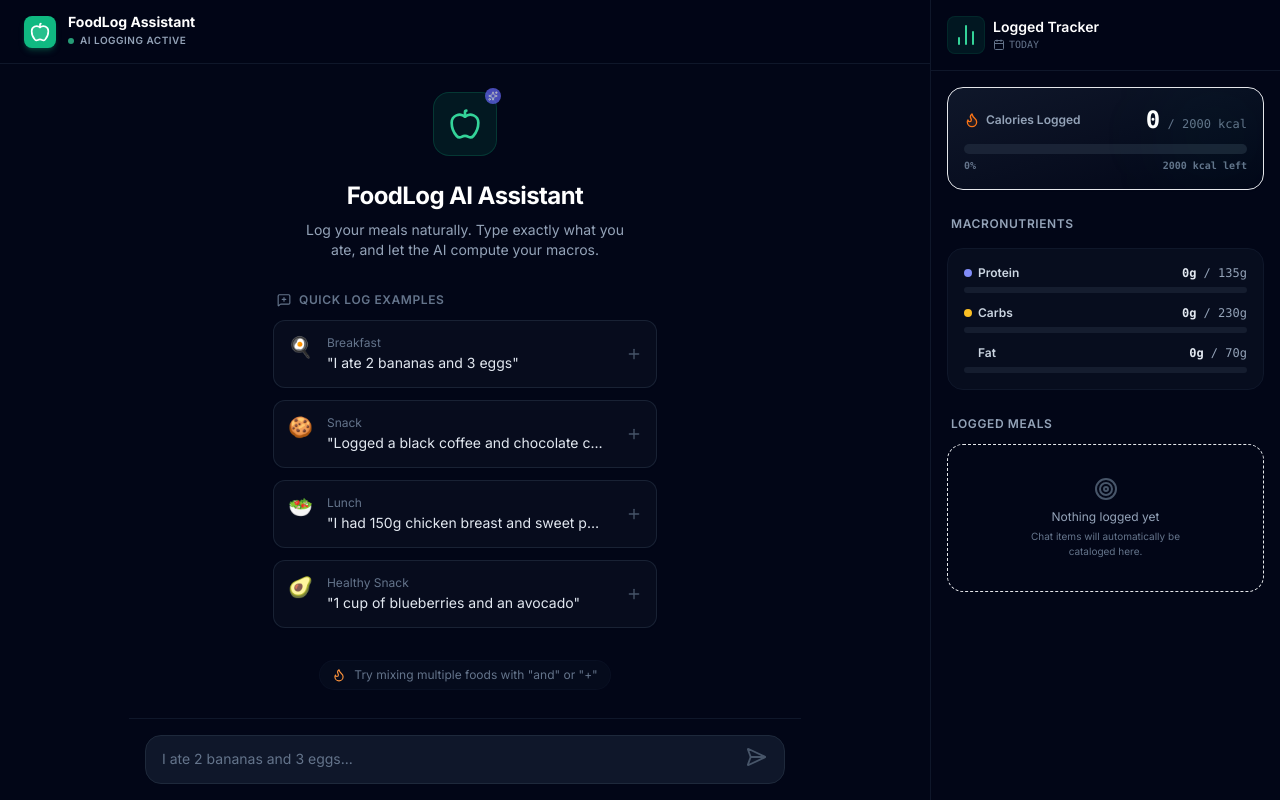
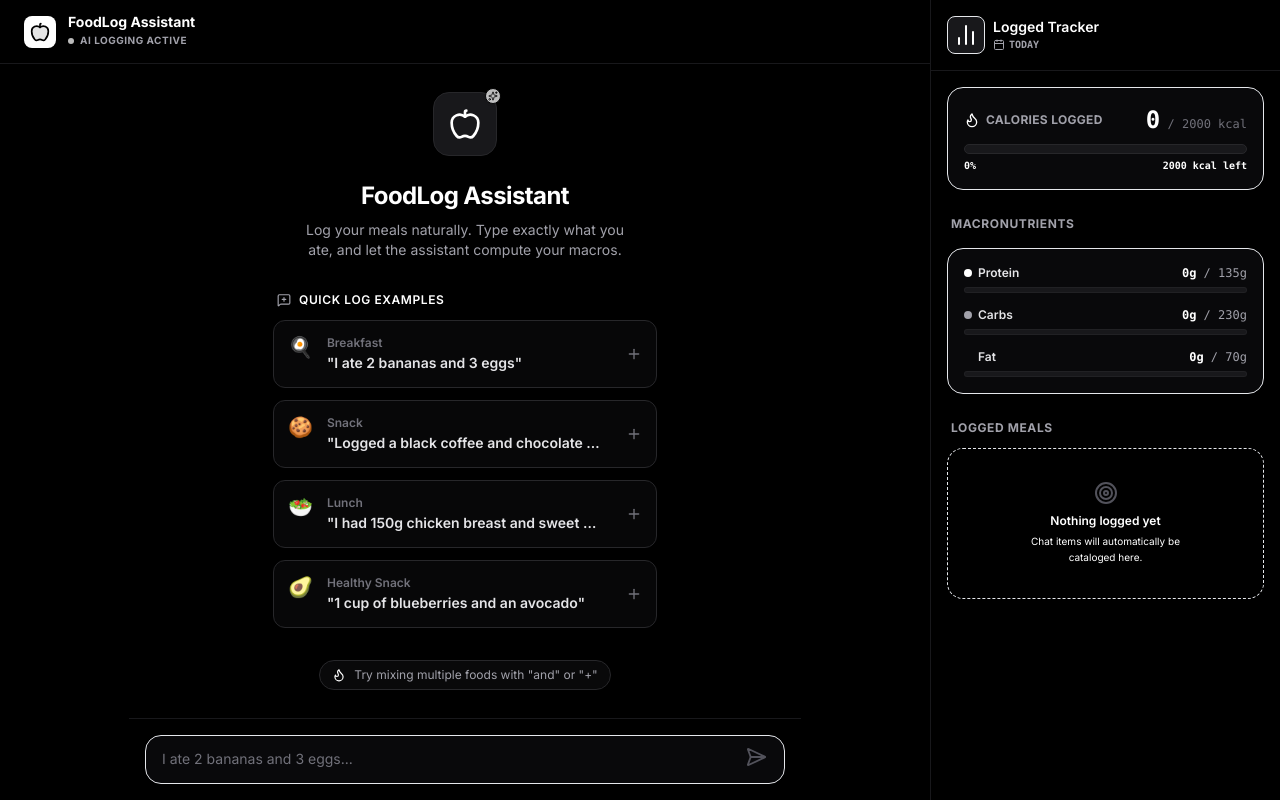
Before and after one commit to Rohan0639/FoodLog, a React (Vite) app in the folder frontend/: page / in a window 1280 px wide. Built offline with nearby package versions, Linux system fonts and the light colour scheme.

Commit message:
Update frontend theme to monochromatic high-contrast black and white

```diff
--- a/frontend/src/App.tsx
+++ b/frontend/src/App.tsx
@@ -64,12 +64,12 @@
         // Successful parsing
         setFoods((prev) => [...prev, ...parsed]);
 
-        // Trigger celebratory confetti effect
+        // Trigger celebratory monochrome confetti effect
         confetti({
           particleCount: 80,
           spread: 60,
           origin: { y: 0.85 },
-          colors: ['#10b981', '#34d399', '#6ee7b7', '#6366f1']
+          colors: ['#ffffff', '#e4e4e7', '#a1a1aa', '#52525b']
         });
 
         const totalCalories = parsed.reduce((acc, curr) => acc + curr.calories, 0);
@@ -115,22 +115,22 @@
   };
 
   return (
-    <div className="flex flex-row h-screen w-full overflow-hidden bg-slate-950">
+    <div className="flex flex-row h-screen w-full overflow-hidden bg-black text-white">
 
       {/* LEFT AREA: Chat container */}
       <div className="flex-1 flex flex-col h-full overflow-hidden relative">
 
         {/* Chat Header */}
-        <header className="h-16 border-b border-slate-900 px-6 flex items-center justify-between bg-slate-950/85 backdrop-blur-md shrink-0 z-20">
+        <header className="h-16 border-b border-zinc-900 px-6 flex items-center justify-between bg-black/90 backdrop-blur-md shrink-0 z-20">
           <div className="flex items-center gap-3">
-            <div className="w-8 h-8 rounded-lg bg-emerald-500 flex items-center justify-center text-white shadow-md shadow-emerald-500/25">
-              <Apple className="w-5 h-5 fill-white/10" />
+            <div className="w-8 h-8 rounded-lg bg-white flex items-center justify-center text-black shadow">
+              <Apple className="w-5 h-5 fill-black/10" />
             </div>
             <div>
               <h1 className="text-sm font-bold text-white leading-none">FoodLog Assistant</h1>
               <div className="flex items-center gap-1.5 mt-1">
-                <span className="w-1.5 h-1.5 rounded-full bg-emerald-400 animate-pulse" />
-                <span className="text-[10px] text-slate-400 font-semibold uppercase tracking-wider">AI Logging Active</span>
+                <span className="w-1.5 h-1.5 rounded-full bg-white animate-pulse" />
+                <span className="text-[10px] text-zinc-400 font-bold uppercase tracking-wider">AI Logging Active</span>
               </div>
             </div>
           </div>
@@ -138,12 +138,12 @@
           {/* Collapsible Mobile Dashboard Trigger */}
           <button
             onClick={() => setIsDashboardOpenMobile(!isDashboardOpenMobile)}
-            className="lg:hidden p-2 rounded-xl border border-slate-800 bg-slate-900/60 text-slate-300 hover:text-white flex items-center gap-1.5 shadow-sm active:scale-95 transition-all duration-150"
+            className="lg:hidden p-2 rounded-xl border border-zinc-850 bg-zinc-900/80 text-zinc-350 hover:text-white flex items-center gap-1.5 shadow-sm active:scale-95 transition-all duration-150"
           >
-            <BarChart2 className="w-4.5 h-4.5 text-emerald-400" />
-            <span className="text-xs font-semibold">Stats</span>
+            <BarChart2 className="w-4.5 h-4.5 text-white" />
+            <span className="text-xs font-bold">Stats</span>
             {foods.length > 0 && (
-              <span className="w-2 h-2 rounded-full bg-indigo-500 shrink-0" />
+              <span className="w-2 h-2 rounded-full bg-white shrink-0" />
             )}
           </button>
         </header>
@@ -197,15 +197,15 @@
           {/* Overlay click to close backdrop */}
           <div
             onClick={() => setIsDashboardOpenMobile(false)}
-            className="absolute inset-0 bg-slate-950/70 backdrop-blur-sm transition-opacity duration-300"
+            className="absolute inset-0 bg-black/85 backdrop-blur-sm transition-opacity duration-300"
           />
 
           {/* Slider content */}
-          <div className="relative w-80 max-w-[85%] h-full bg-slate-950 border-l border-slate-900 shadow-2xl flex flex-col animate-slide-up">
+          <div className="relative w-80 max-w-[85%] h-full bg-black border-l border-zinc-900 shadow-2xl flex flex-col animate-slide-up">
             {/* Close button inside mobile slide-over drawer */}
             <button
               onClick={() => setIsDashboardOpenMobile(false)}
-              className="absolute top-4 right-4 p-1.5 rounded-lg border border-slate-800 bg-slate-900 text-slate-400 hover:text-white z-25 transition-all duration-200"
+              className="absolute top-4 right-4 p-1.5 rounded-lg border border-zinc-850 bg-zinc-900 text-zinc-400 hover:text-white z-25 transition-all duration-200"
             >
               <X className="w-4 h-4" />
             </button>
--- a/frontend/src/components/ChatInput.tsx
+++ b/frontend/src/components/ChatInput.tsx
@@ -43,9 +43,9 @@
   return (
     <form
       onSubmit={handleSubmit}
-      className="p-4 bg-slate-950 border-t border-slate-900 flex gap-2 items-end max-w-2xl mx-auto w-full"
+      className="p-4 bg-black border-t border-zinc-900 flex gap-2 items-end max-w-2xl mx-auto w-full"
     >
-      <div className="relative flex-1 flex items-center bg-slate-900 border border-slate-800 rounded-2xl focus-within:border-emerald-500/50 focus-within:ring-2 focus-within:ring-emerald-500/10 transition-all duration-200">
+      <div className="relative flex-1 flex items-center bg-zinc-950 border border-zinc-850 rounded-2xl focus-within:border-white focus-within:ring-2 focus-within:ring-white/10 transition-all duration-200">
         <textarea
           ref={textareaRef}
           value={inputText}
@@ -54,7 +54,7 @@
           placeholder="I ate 2 bananas and 3 eggs..."
           rows={1}
           disabled={disabled}
-          className="w-full pl-4 pr-12 py-3 bg-transparent text-sm text-slate-100 placeholder-slate-500 focus:outline-none resize-none max-h-40 min-h-[44px] leading-relaxed self-center align-middle"
+          className="w-full pl-4 pr-12 py-3 bg-transparent text-sm text-white placeholder-zinc-500 focus:outline-none resize-none max-h-40 min-h-[44px] leading-relaxed self-center align-middle"
         />
 
         <button
@@ -62,8 +62,8 @@
           disabled={!inputText.trim() || disabled}
           className={`absolute right-2.5 bottom-2 w-9 h-9 rounded-xl flex items-center justify-center transition-all duration-200 ${
             inputText.trim() && !disabled
-              ? 'bg-emerald-500 text-white shadow-md shadow-emerald-500/10 hover:bg-emerald-600 scale-100 hover:scale-105 active:scale-95'
-              : 'text-slate-600 cursor-not-allowed bg-transparent scale-90'
+              ? 'bg-white text-black shadow hover:bg-zinc-200 scale-100 hover:scale-105 active:scale-95'
+              : 'text-zinc-600 cursor-not-allowed bg-transparent scale-90'
           }`}
         >
           <SendHorizontal className="w-4.5 h-4.5" />
--- a/frontend/src/components/EmptyState.tsx
+++ b/frontend/src/components/EmptyState.tsx
@@ -17,26 +17,26 @@
     <div className="flex flex-col items-center justify-center text-center p-8 py-16 h-full max-w-md mx-auto animate-slide-up">
       {/* Visual Icon */}
       <div className="relative mb-6">
-        <div className="w-16 h-16 rounded-2xl bg-emerald-500/10 flex items-center justify-center border border-emerald-500/20 text-emerald-400">
+        <div className="w-16 h-16 rounded-2xl bg-zinc-900 flex items-center justify-center border border-zinc-800 text-white shadow-sm">
           <Apple className="w-8 h-8" />
         </div>
-        <div className="absolute -top-1 -right-1 w-4 h-4 bg-indigo-500 rounded-full flex items-center justify-center animate-pulse">
-          <Sparkles className="w-2.5 h-2.5 text-white" />
+        <div className="absolute -top-1 -right-1 w-4 h-4 bg-white rounded-full flex items-center justify-center animate-pulse border border-black shadow">
+          <Sparkles className="w-2.5 h-2.5 text-black" />
         </div>
       </div>
 
       {/* Hero Title */}
       <h2 className="text-2xl font-bold tracking-tight text-white mb-2 font-sans">
-        FoodLog AI Assistant
+        FoodLog Assistant
       </h2>
-      <p className="text-sm text-slate-400 mb-8 max-w-xs">
-        Log your meals naturally. Type exactly what you ate, and let the AI compute your macros.
+      <p className="text-sm text-zinc-400 mb-8 max-w-xs">
+        Log your meals naturally. Type exactly what you ate, and let the assistant compute your macros.
       </p>
 
       {/* Suggested prompts */}
       <div className="w-full space-y-3">
-        <div className="flex items-center gap-2 text-xs font-semibold text-slate-500 uppercase tracking-wider mb-1 px-1 justify-start">
-          <MessageSquarePlus className="w-3.5 h-3.5" />
+        <div className="flex items-center gap-2 text-xs font-semibold text-zinc-450 uppercase tracking-wider mb-1 px-1 justify-start">
+          <MessageSquarePlus className="w-3.5 h-3.5 text-zinc-400" />
           <span>Quick Log Examples</span>
         </div>
 
@@ -44,20 +44,20 @@
           <button
             key={index}
             onClick={() => onSelectSuggestion(suggestion.text)}
-            className="w-full text-left p-3.5 rounded-xl border border-slate-800/80 bg-slate-900/40 hover:bg-slate-850 hover:border-slate-700/80 transition-all duration-200 group flex items-start gap-3.5 shadow-sm"
+            className="w-full text-left p-3.5 rounded-xl border border-zinc-800 bg-zinc-900/30 hover:bg-zinc-900 hover:border-zinc-700 transition-all duration-200 group flex items-start gap-3.5 shadow-sm"
           >
             <span className="text-xl leading-none pt-0.5" role="img" aria-label="emoji">
               {suggestion.icon}
             </span>
             <div className="flex-1 min-w-0">
-              <p className="text-xs font-medium text-slate-500 mb-0.5">
+              <p className="text-xs font-semibold text-zinc-500 mb-0.5">
                 {suggestion.category}
               </p>
-              <p className="text-sm font-medium text-slate-200 group-hover:text-emerald-400 transition-colors truncate">
+              <p className="text-sm font-semibold text-zinc-200 group-hover:text-white transition-colors truncate">
                 "{suggestion.text}"
               </p>
             </div>
-            <span className="self-center text-slate-600 group-hover:text-emerald-400 transition-colors pl-2">
+            <span className="self-center text-zinc-500 group-hover:text-white transition-colors pl-2">
               <Plus className="w-4 h-4" />
             </span>
           </button>
@@ -65,8 +65,8 @@
       </div>
 
       {/* Tips footer */}
-      <div className="mt-8 flex items-center gap-2 text-xs text-slate-500 bg-slate-900/30 px-3 py-1.5 rounded-full border border-slate-900/50">
-        <Flame className="w-3.5 h-3.5 text-orange-400" />
+      <div className="mt-8 flex items-center gap-2 text-xs text-zinc-400 bg-zinc-900/40 px-3 py-1.5 rounded-full border border-zinc-800">
+        <Flame className="w-3.5 h-3.5 text-white" />
         <span>Try mixing multiple foods with "and" or "+"</span>
       </div>
     </div>
--- a/frontend/src/components/NutritionDashboard.tsx
+++ b/frontend/src/components/NutritionDashboard.tsx
@@ -28,16 +28,16 @@
   const fatPercent = Math.min(Math.round((totalFat / dailyGoal.fat) * 105) / 105, 1);
 
   return (
-    <div className="w-full h-full flex flex-col bg-slate-950 text-slate-100 border-l border-slate-900 overflow-hidden font-sans">
+    <div className="w-full h-full flex flex-col bg-black text-white border-l border-zinc-900 overflow-hidden font-sans">
       {/* Dashboard Header */}
-      <div className="p-4 border-b border-slate-900 flex justify-between items-center bg-slate-950/80 sticky top-0 backdrop-blur-md z-10">
+      <div className="p-4 border-b border-zinc-900 flex justify-between items-center bg-black/85 sticky top-0 backdrop-blur-md z-10">
         <div className="flex items-center gap-2">
-          <div className="p-1.5 rounded-lg bg-emerald-500/10 text-emerald-400 border border-emerald-500/10">
+          <div className="p-1.5 rounded-lg bg-zinc-900 text-white border border-zinc-850">
             <BarChart2 className="w-4.5 h-4.5" />
           </div>
           <div>
             <h3 className="font-semibold text-sm text-white leading-tight">Logged Tracker</h3>
-            <p className="text-[10px] text-slate-500 flex items-center gap-1 mt-0.5 font-mono uppercase">
+            <p className="text-[10px] text-zinc-400 flex items-center gap-1 mt-0.5 font-mono uppercase font-bold">
               <Calendar className="w-3 h-3" />
               Today
             </p>
@@ -48,7 +48,7 @@
           <button
             onClick={onClearAll}
             title="Clear all logged items"
-            className="text-xs text-slate-500 hover:text-rose-400 hover:bg-rose-500/5 px-2.5 py-1.5 rounded-lg border border-slate-900 hover:border-rose-500/10 transition-all duration-200 flex items-center gap-1.5"
+            className="text-xs text-zinc-450 hover:text-white hover:bg-zinc-900 px-2.5 py-1.5 rounded-lg border border-zinc-900 hover:border-zinc-800 transition-all duration-200 flex items-center gap-1.5"
           >
             <RefreshCw className="w-3.5 h-3.5" />
             <span>Reset</span>
@@ -59,28 +59,26 @@
       <div className="flex-1 overflow-y-auto p-4 space-y-5">
 
         {/* Calorie Stats Card */}
-        <div className="p-4 rounded-2xl bg-gradient-to-br from-slate-900 to-slate-950 border border-slate-850 shadow-sm relative overflow-hidden">
-          <div className="absolute top-0 right-0 w-24 h-24 bg-emerald-500/5 rounded-full blur-2xl pointer-events-none" />
-
+        <div className="p-4 rounded-2xl bg-zinc-950 border border-zinc-850 shadow-sm relative overflow-hidden">
           <div className="flex justify-between items-baseline mb-2">
-            <span className="text-xs font-semibold text-slate-400 flex items-center gap-1.5">
-              <Flame className="w-4 h-4 text-orange-500 fill-orange-500/10" />
+            <span className="text-xs font-bold text-zinc-400 flex items-center gap-1.5 uppercase tracking-wide">
+              <Flame className="w-4 h-4 text-white" />
               Calories Logged
             </span>
             <div className="text-right">
               <span className="text-2xl font-bold text-white font-mono">{totalCalories}</span>
-              <span className="text-xs text-slate-500 font-mono"> / {dailyGoal.calories} kcal</span>
+              <span className="text-xs text-zinc-500 font-mono"> / {dailyGoal.calories} kcal</span>
             </div>
           </div>
 
           {/* Progress Bar */}
-          <div className="w-full h-2.5 bg-slate-800/80 rounded-full overflow-hidden mb-1">
+          <div className="w-full h-2.5 bg-zinc-900 rounded-full overflow-hidden mb-1 border border-zinc-800">
             <div
-              className="h-full bg-gradient-to-r from-emerald-500 to-teal-500 transition-all duration-500 rounded-full"
+              className="h-full bg-white transition-all duration-500 rounded-full"
               style={{ width: `${calPercent * 100}%` }}
             />
           </div>
-          <div className="flex justify-between text-[10px] text-slate-500 font-semibold font-mono">
+          <div className="flex justify-between text-[10px] text-zinc-450 font-bold font-mono">
             <span>{Math.round(calPercent * 100)}%</span>
             <span>{Math.max(0, dailyGoal.calories - totalCalories)} kcal left</span>
           </div>
@@ -88,25 +86,25 @@
 
         {/* Macro Progress Bars */}
         <div className="space-y-3.5">
-          <span className="text-xs font-semibold text-slate-400 uppercase tracking-wider px-1">
+          <span className="text-xs font-bold text-zinc-400 uppercase tracking-wider px-1">
             Macronutrients
           </span>
 
-          <div className="space-y-3 bg-slate-900/40 border border-slate-900 rounded-2xl p-4">
+          <div className="space-y-3.5 bg-zinc-950 border border-zinc-850 rounded-2xl p-4">
             {/* Protein */}
             <div>
               <div className="flex justify-between text-xs mb-1.5">
-                <span className="font-semibold text-slate-300 flex items-center gap-1.5">
-                  <span className="w-2 h-2 rounded-full bg-indigo-400" />
+                <span className="font-semibold text-zinc-200 flex items-center gap-1.5">
+                  <span className="w-2 h-2 rounded-full bg-white" />
                   Protein
                 </span>
-                <span className="text-slate-400 font-mono">
-                  <strong className="text-slate-200">{totalProtein}g</strong> / {dailyGoal.protein}g
+                <span className="text-zinc-400 font-mono font-medium">
+                  <strong className="text-white">{totalProtein}g</strong> / {dailyGoal.protein}g
                 </span>
               </div>
-              <div className="w-full h-1.5 bg-slate-800/60 rounded-full overflow-hidden">
+              <div className="w-full h-1.5 bg-zinc-900 rounded-full overflow-hidden border border-zinc-800/60">
                 <div
-                  className="h-full bg-indigo-500 transition-all duration-500 rounded-full"
+                  className="h-full bg-white transition-all duration-500 rounded-full"
                   style={{ width: `${proPercent * 100}%` }}
                 />
               </div>
@@ -115,17 +113,17 @@
             {/* Carbs */}
             <div>
               <div className="flex justify-between text-xs mb-1.5">
-                <span className="font-semibold text-slate-300 flex items-center gap-1.5">
-                  <span className="w-2 h-2 rounded-full bg-amber-400" />
+                <span className="font-semibold text-zinc-200 flex items-center gap-1.5">
+                  <span className="w-2 h-2 rounded-full bg-zinc-400" />
                   Carbs
                 </span>
-                <span className="text-slate-400 font-mono">
-                  <strong className="text-slate-200">{totalCarbs}g</strong> / {dailyGoal.carbs}g
+                <span className="text-zinc-400 font-mono font-medium">
+                  <strong className="text-white">{totalCarbs}g</strong> / {dailyGoal.carbs}g
                 </span>
               </div>
-              <div className="w-full h-1.5 bg-slate-800/60 rounded-full overflow-hidden">
+              <div className="w-full h-1.5 bg-zinc-900 rounded-full overflow-hidden border border-zinc-800/60">
                 <div
-                  className="h-full bg-amber-500 transition-all duration-500 rounded-full"
+                  className="h-full bg-zinc-400 transition-all duration-500 rounded-full"
                   style={{ width: `${carbPercent * 100}%` }}
                 />
               </div>
@@ -134,17 +132,17 @@
             {/* Fat */}
             <div>
               <div className="flex justify-between text-xs mb-1.5">
-                <span className="font-semibold text-slate-300 flex items-center gap-1.5">
-                  <span className="w-2 h-2 rounded-full bg-rose-450" />
+                <span className="font-semibold text-zinc-200 flex items-center gap-1.5">
+                  <span className="w-2 h-2 rounded-full bg-zinc-650" />
                   Fat
                 </span>
-                <span className="text-slate-400 font-mono">
-                  <strong className="text-slate-200">{totalFat}g</strong> / {dailyGoal.fat}g
+                <span className="text-zinc-400 font-mono font-medium">
+                  <strong className="text-white">{totalFat}g</strong> / {dailyGoal.fat}g
                 </span>
               </div>
-              <div className="w-full h-1.5 bg-slate-800/60 rounded-full overflow-hidden">
+              <div className="w-full h-1.5 bg-zinc-900 rounded-full overflow-hidden border border-zinc-800/60">
                 <div
-                  className="h-full bg-rose-500 transition-all duration-500 rounded-full"
+                  className="h-full bg-zinc-650 transition-all duration-500 rounded-full"
                   style={{ width: `${fatPercent * 100}%` }}
                 />
               </div>
@@ -154,15 +152,15 @@
 
         {/* Log History */}
         <div className="space-y-2.5">
-          <span className="text-xs font-semibold text-slate-400 uppercase tracking-wider px-1">
+          <span className="text-xs font-bold text-zinc-400 uppercase tracking-wider px-1">
             Logged Meals
           </span>
 
           {foods.length === 0 ? (
-            <div className="flex flex-col items-center justify-center p-8 border border-dashed border-slate-850 rounded-2xl text-center">
-              <Target className="w-6 h-6 text-slate-600 mb-2" />
-              <p className="text-xs text-slate-400 font-medium">Nothing logged yet</p>
-              <p className="text-[10px] text-slate-500 mt-1 max-w-[150px]">
+            <div className="flex flex-col items-center justify-center p-8 border border-dashed border-zinc-850 rounded-2xl text-center">
+              <Target className="w-6 h-6 text-zinc-600 mb-2" />
+              <p className="text-xs text-zinc-450 font-semibold">Nothing logged yet</p>
+              <p className="text-[10px] text-zinc-550 mt-1 max-w-[150px] font-medium leading-relaxed">
                 Chat items will automatically be cataloged here.
               </p>
             </div>
@@ -171,23 +169,23 @@
               {foods.map((food) => (
                 <div
                   key={food.id}
-                  className="flex items-center justify-between p-3 rounded-xl border border-slate-900 bg-slate-900/30 hover:border-slate-850 hover:bg-slate-900/50 group transition-all duration-150"
+                  className="flex items-center justify-between p-3 rounded-xl border border-zinc-900 bg-zinc-950 hover:border-zinc-800 hover:bg-zinc-900 group transition-all duration-150"
                 >
                   <div className="min-w-0 pr-2">
-                    <p className="text-xs font-semibold text-slate-200 truncate">
+                    <p className="text-xs font-bold text-zinc-200 truncate">
                       {food.name}
                     </p>
-                    <p className="text-[10px] text-slate-500 mt-0.5 font-medium">
+                    <p className="text-[10px] text-zinc-455 mt-0.5 font-bold font-mono">
                       {food.quantity} {food.unit} • P: {food.protein}g C: {food.carbs}g F: {food.fat}g
                     </p>
                   </div>
                   <div className="flex items-center gap-2 shrink-0">
-                    <span className="text-xs font-bold text-slate-300 bg-slate-900 border border-slate-800/80 px-2 py-0.5 rounded font-mono">
+                    <span className="text-xs font-bold text-white bg-zinc-900 border border-zinc-800 px-2 py-0.5 rounded font-mono">
                       +{food.calories}
                     </span>
                     <button
                       onClick={() => onRemoveFood(food.id)}
-                      className="p-1 text-slate-650 hover:text-rose-450 hover:bg-rose-500/5 rounded-lg opacity-0 group-hover:opacity-100 transition-all duration-150"
+                      className="p-1.5 text-zinc-550 hover:text-white hover:bg-zinc-800 rounded-lg opacity-0 group-hover:opacity-100 transition-all duration-150"
                       title="Remove food item"
                     >
                       <Trash2 className="w-3.5 h-3.5" />
--- a/frontend/src/index.css
+++ b/frontend/src/index.css
@@ -4,10 +4,7 @@
 
 @layer base {
   body {
-    @apply bg-slate-950 text-slate-100 antialiased font-sans m-0 p-0 overflow-hidden h-screen;
-    background-image:
-      radial-gradient(at 0% 0%, rgba(16, 185, 129, 0.05) 0px, transparent 50%),
-      radial-gradient(at 100% 0%, rgba(99, 102, 241, 0.05) 0px, transparent 50%);
+    @apply bg-black text-white antialiased font-sans m-0 p-0 overflow-hidden h-screen;
   }
 
   #root {
@@ -17,8 +14,8 @@
 
 /* Custom scrollbar styling for a cleaner look */
 ::-webkit-scrollbar {
-  width: 6px;
-  height: 6px;
+  width: 5px;
+  height: 5px;
 }
 
 ::-webkit-scrollbar-track {
@@ -26,25 +23,25 @@
 }
 
 ::-webkit-scrollbar-thumb {
-  background: rgba(148, 163, 184, 0.15);
+  background: rgba(255, 255, 255, 0.15);
   border-radius: 9999px;
 }
 
 ::-webkit-scrollbar-thumb:hover {
-  background: rgba(148, 163, 184, 0.3);
+  background: rgba(255, 255, 255, 0.3);
 }
 
-/* Custom styling for glassmorphism panels */
+/* Custom styling for glassmorphism panels - strictly black and white */
 .glass {
-  background: rgba(15, 23, 42, 0.65);
+  background: rgba(10, 10, 10, 0.8);
   backdrop-filter: blur(12px);
   -webkit-backdrop-filter: blur(12px);
-  border: 1px solid rgba(255, 255, 255, 0.06);
+  border: 1px solid rgba(255, 255, 255, 0.1);
 }
 
-.glass-emerald {
-  background: rgba(4, 120, 87, 0.2);
+.glass-monochrome {
+  background: rgba(255, 255, 255, 0.05);
   backdrop-filter: blur(12px);
   -webkit-backdrop-filter: blur(12px);
-  border: 1px solid rgba(16, 185, 129, 0.2);
+  border: 1px solid rgba(255, 255, 255, 0.15);
 }
```
Also changed, not shown: frontend/src/components/ChatMessage.tsx (+23 -23 lines).
